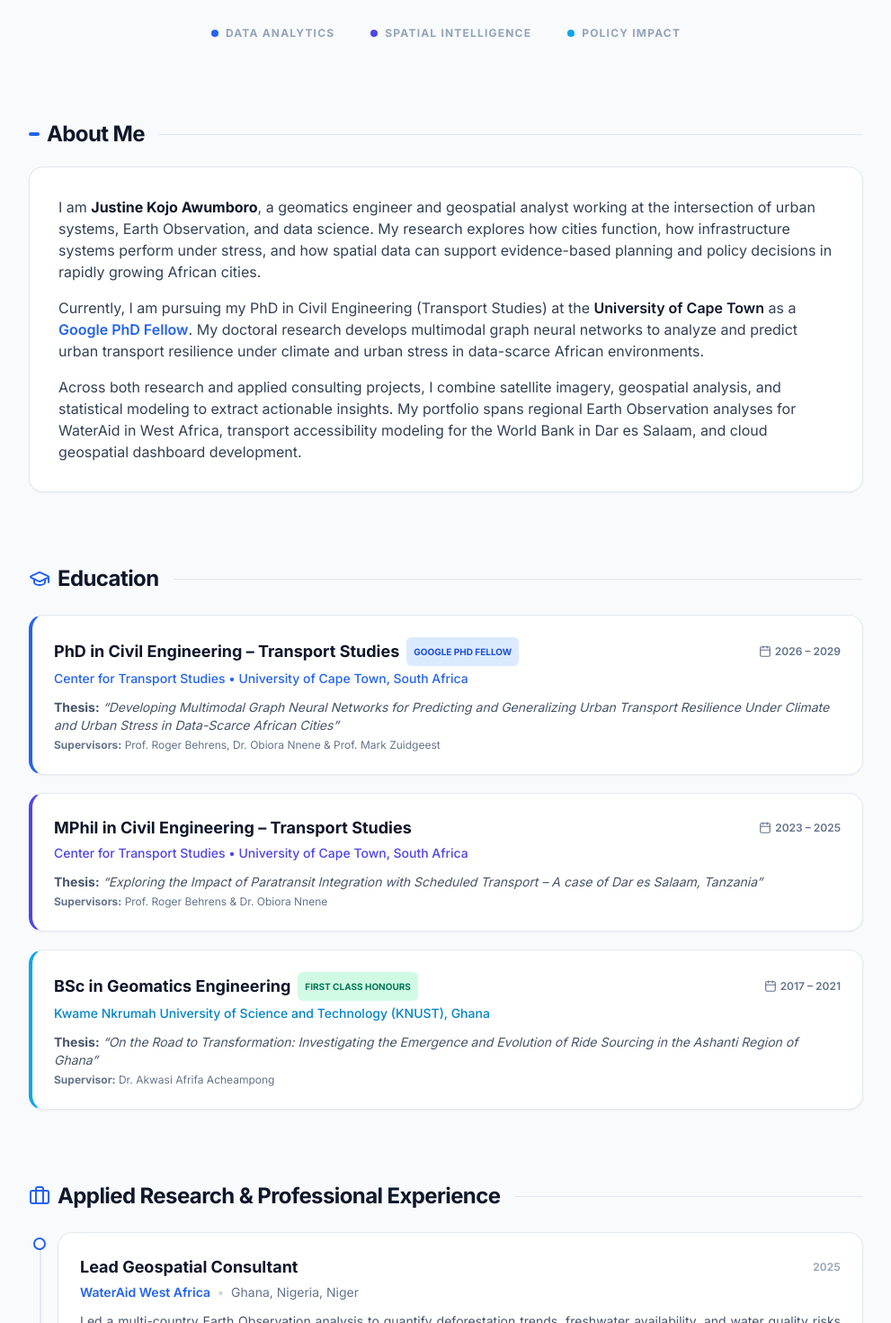
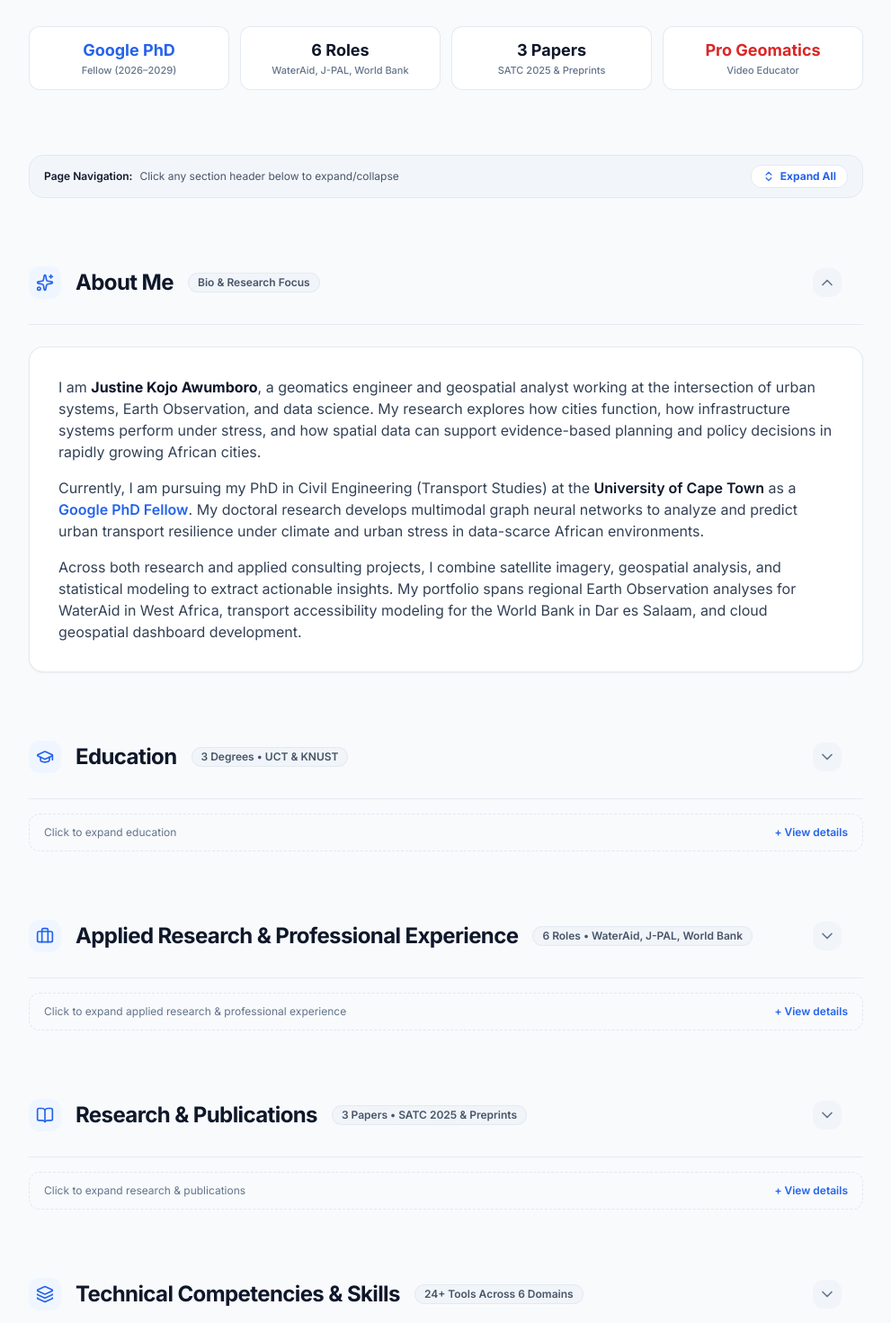
Before and after one commit to Awumboro/Awumboro.github.io, a React (Vite) app: page / in a window 1280 px wide. Shown: the part 380-1850 px from the top of the page at 90% size, without its empty margins (144-1135 px from the left). Built offline with nearby package versions, Linux system fonts and the light colour scheme; a web font is replaced by a local one.

Commit message:
Add collapsible accordion sections with global toggle, stats summary, and auto hash navigation

```diff
--- /dev/null
+++ b/src/components/CollapsibleSection.jsx
@@ -0,0 +1,82 @@
+import React from "react";
+import { ChevronDown } from "lucide-react";
+
+export default function CollapsibleSection({
+  id,
+  icon,
+  title,
+  badge,
+  isOpen,
+  onToggle,
+  action,
+  children
+}) {
+  return (
+    <section id={id} className="scroll-mt-24 space-y-4">
+      {/* Interactive Header Bar */}
+      <div
+        onClick={onToggle}
+        role="button"
+        tabIndex={0}
+        onKeyDown={(e) => {
+          if (e.key === "Enter" || e.key === " ") {
+            e.preventDefault();
+            onToggle();
+          }
+        }}
+        className="w-full flex items-center justify-between gap-4 p-3 -mx-3 rounded-2xl cursor-pointer select-none hover:bg-slate-100/70 dark:hover:bg-zinc-900/60 transition-colors group"
+        aria-expanded={isOpen}
+      >
+        <div className="flex items-center gap-3 sm:gap-4 flex-wrap">
+          {icon && (
+            <div className="p-2 rounded-xl bg-blue-50 dark:bg-blue-950/50 text-blue-600 dark:text-blue-400 group-hover:scale-105 transition-transform">
+              {icon}
+            </div>
+          )}
+          <h2 className="text-xl sm:text-2xl font-bold text-slate-900 dark:text-zinc-100 tracking-tight">
+            {title}
+          </h2>
+          {badge && (
+            <span className="px-2.5 py-0.5 rounded-full text-xs font-semibold bg-slate-100 dark:bg-zinc-800 text-slate-600 dark:text-zinc-400 border border-slate-200/80 dark:border-zinc-700/60">
+              {badge}
+            </span>
+          )}
+        </div>
+
+        <div className="flex items-center gap-3 shrink-0">
+          {action && (
+            <div
+              onClick={(e) => e.stopPropagation()}
+              className="hidden sm:block"
+            >
+              {action}
+            </div>
+          )}
+
+          <div
+            className={`p-1.5 rounded-xl bg-slate-100 dark:bg-zinc-800 text-slate-500 dark:text-zinc-400 group-hover:text-blue-600 dark:group-hover:text-blue-400 transition-all duration-300 ${
+              isOpen ? "rotate-180 bg-blue-50 dark:bg-blue-950/60 text-blue-600" : ""
+            }`}
+          >
+            <ChevronDown className="w-5 h-5" />
+          </div>
+        </div>
+      </div>
+
+      <div className="h-px bg-slate-200/80 dark:bg-zinc-800"></div>
+
+      {/* Collapsible Content */}
+      {isOpen ? (
+        <div className="pt-2 animate-fadeIn">{children}</div>
+      ) : (
+        <div
+          onClick={onToggle}
+          className="py-3 px-4 rounded-xl border border-dashed border-slate-200 dark:border-zinc-800 text-xs text-slate-500 dark:text-zinc-400 hover:border-blue-300 dark:hover:border-zinc-700 hover:text-blue-600 dark:hover:text-blue-400 cursor-pointer flex items-center justify-between transition-colors"
+        >
+          <span>Click to expand {title.toLowerCase()}</span>
+          <span className="font-semibold text-blue-600 dark:text-blue-400">+ View details</span>
+        </div>
+      )}
+    </section>
+  );
+}
--- a/src/pages/Home.jsx
+++ b/src/pages/Home.jsx
@@ -1,25 +1,26 @@
-import React, { useState } from "react";
-import { Link } from "react-router-dom";
+import React, { useState, useEffect } from "react";
+import { Link, useLocation } from "react-router-dom";
 import { projects } from "../projectsData";
 import { experiences } from "../experienceData";
 import BibtexModal from "../components/BibtexModal";
 import ImageLightbox from "../components/ImageLightbox";
+import CollapsibleSection from "../components/CollapsibleSection";
 import {
   BookOpen,
   Mail,
   Check,
-  Copy,
   ExternalLink,
   GraduationCap,
   Briefcase,
   Layers,
   ArrowRight,
   FileText,
-  Award,
   Sparkles,
   MapPin,
   Calendar,
-  Quote
+  Quote,
+  ChevronsUpDown,
+  FolderGit2
 } from "lucide-react";
 import { GithubIcon, LinkedinIcon, YoutubeIcon, ScholarIcon } from "../components/SocialIcons";
 
@@ -28,6 +29,44 @@ export default function Home() {
   const [activeSkillCategory, setActiveSkillCategory] = useState("All");
   const [citationPaper, setCitationPaper] = useState(null);
   const [lightboxImg, setLightboxImg] = useState({ isOpen: false, src: "", title: "" });
+
+  const location = useLocation();
+
+  // Collapsible section state (Compact by default, About open)
+  const [sections, setSections] = useState({
+    about: true,
+    education: false,
+    experience: false,
+    publications: false,
+    skills: false,
+    projects: false
+  });
+
+  // Automatically open section if matching hash is in URL
+  useEffect(() => {
+    if (location.hash) {
+      const sectionKey = location.hash.replace("#", "");
+      setSections((prev) => (sectionKey in prev ? { ...prev, [sectionKey]: true } : prev));
+    }
+  }, [location.hash]);
+
+  const toggleSection = (key) => {
+    setSections((prev) => ({ ...prev, [key]: !prev[key] }));
+  };
+
+  const areAllExpanded = Object.values(sections).every(Boolean);
+
+  const toggleAll = () => {
+    const nextState = !areAllExpanded;
+    setSections({
+      about: nextState,
+      education: nextState,
+      experience: nextState,
+      publications: nextState,
+      skills: nextState,
+      projects: nextState
+    });
+  };
 
   const handleCopyEmail = () => {
     navigator.clipboard.writeText("justine.jkojo@gmail.com");
@@ -122,7 +161,7 @@ export default function Home() {
   ];
 
   return (
-    <div className="space-y-20 animate-fadeIn">
+    <div className="space-y-16 animate-fadeIn">
       {/* Hero / Identity Section */}
       <header className="relative pt-4 pb-2">
         <div className="flex flex-col md:flex-row items-center md:items-start gap-8">
@@ -141,7 +180,7 @@ export default function Home() {
             {/* Fellowship Status Pill */}
             <div className="inline-flex items-center gap-1.5 px-3 py-1 rounded-full text-xs font-semibold bg-blue-50 dark:bg-blue-950/60 text-blue-700 dark:text-blue-300 border border-blue-200/80 dark:border-blue-900/60 shadow-sm">
               <Sparkles className="w-3.5 h-3.5 text-blue-600 dark:text-blue-400" />
-              <span>Google PhD Fellow • Transport Systems</span>
+              <span>Google PhD Fellow • Transport Studies</span>
             </div>
 
             <h1 className="text-3xl sm:text-5xl font-extrabold text-slate-900 dark:text-zinc-100 font-serif tracking-tight">
@@ -219,33 +258,51 @@ export default function Home() {
           </div>
         </div>
 
-        {/* Identity Pillars */}
-        <div className="pt-8 flex flex-wrap justify-center gap-x-10 gap-y-3 text-xs font-bold uppercase tracking-widest text-slate-400 dark:text-zinc-500">
-          <div className="flex items-center gap-2">
-            <span className="w-2 h-2 rounded-full bg-blue-600"></span>
-            Data Analytics
+        {/* Quick Highlights Dashboard Pill Row */}
+        <div className="mt-8 grid grid-cols-2 sm:grid-cols-4 gap-3 text-center">
+          <div className="p-3 bg-white dark:bg-zinc-900/60 border border-slate-200/90 dark:border-zinc-800 rounded-xl shadow-xs">
+            <div className="text-lg font-bold text-blue-600 dark:text-blue-400">Google PhD</div>
+            <div className="text-[11px] text-slate-500 dark:text-zinc-400 font-medium">Fellow (2026–2029)</div>
           </div>
-          <div className="flex items-center gap-2">
-            <span className="w-2 h-2 rounded-full bg-indigo-600"></span>
-            Spatial Intelligence
+          <div className="p-3 bg-white dark:bg-zinc-900/60 border border-slate-200/90 dark:border-zinc-800 rounded-xl shadow-xs">
+            <div className="text-lg font-bold text-slate-900 dark:text-zinc-100">6 Roles</div>
+            <div className="text-[11px] text-slate-500 dark:text-zinc-400 font-medium">WaterAid, J-PAL, World Bank</div>
           </div>
-          <div className="flex items-center gap-2">
-            <span className="w-2 h-2 rounded-full bg-sky-500"></span>
-            Policy Impact
+          <div className="p-3 bg-white dark:bg-zinc-900/60 border border-slate-200/90 dark:border-zinc-800 rounded-xl shadow-xs">
+            <div className="text-lg font-bold text-slate-900 dark:text-zinc-100">3 Papers</div>
+            <div className="text-[11px] text-slate-500 dark:text-zinc-400 font-medium">SATC 2025 & Preprints</div>
+          </div>
+          <div className="p-3 bg-white dark:bg-zinc-900/60 border border-slate-200/90 dark:border-zinc-800 rounded-xl shadow-xs">
+            <div className="text-lg font-bold text-red-600 dark:text-red-400">Pro Geomatics</div>
+            <div className="text-[11px] text-slate-500 dark:text-zinc-400 font-medium">Video Educator</div>
           </div>
         </div>
       </header>
 
-      {/* About Section */}
-      <section id="about" className="space-y-5">
-        <div className="flex items-center gap-4">
-          <h2 className="text-2xl font-bold text-slate-900 dark:text-zinc-100 tracking-tight flex items-center gap-2">
-            <span className="w-3 h-1 bg-blue-600 rounded-full"></span>
-            About Me
-          </h2>
-          <div className="h-px flex-1 bg-slate-200 dark:bg-zinc-800"></div>
+      {/* Global Compact / Expand Control Bar */}
+      <div className="flex items-center justify-between py-2.5 px-4 bg-slate-100/80 dark:bg-zinc-900/80 rounded-2xl border border-slate-200 dark:border-zinc-800/80">
+        <div className="flex items-center gap-2 text-xs text-slate-600 dark:text-zinc-400">
+          <span className="font-semibold text-slate-900 dark:text-zinc-200">Page Navigation:</span>
+          <span>Click any section header below to expand/collapse</span>
+        </div>
+        <button
+          onClick={toggleAll}
+          className="flex items-center gap-1.5 px-3 py-1 rounded-xl text-xs font-bold text-blue-600 dark:text-blue-400 bg-white dark:bg-zinc-800 border border-slate-200 dark:border-zinc-700 hover:shadow-xs transition-all"
+        >
+          <ChevronsUpDown className="w-3.5 h-3.5" />
+          {areAllExpanded ? "Collapse All" : "Expand All"}
+        </button>
       </div>
 
+      {/* About Section */}
+      <CollapsibleSection
+        id="about"
+        icon={<Sparkles className="w-5 h-5" />}
+        title="About Me"
+        badge="Bio & Research Focus"
+        isOpen={sections.about}
+        onToggle={() => toggleSection("about")}
+      >
         <div className="bg-white dark:bg-zinc-900/60 border border-slate-200/90 dark:border-zinc-800 p-6 sm:p-8 rounded-2xl shadow-sm text-slate-700 dark:text-zinc-300 leading-relaxed text-sm sm:text-base space-y-4">
           <p>
             I am <strong className="text-slate-900 dark:text-white">Justine Kojo Awumboro</strong>, a geomatics engineer and geospatial analyst working at the intersection of urban systems, Earth Observation, and data science. My research explores how cities function, how infrastructure systems perform under stress, and how spatial data can support evidence-based planning and policy decisions in rapidly growing African cities.
@@ -261,18 +318,17 @@ export default function Home() {
             Across both research and applied consulting projects, I combine satellite imagery, geospatial analysis, and statistical modeling to extract actionable insights. My portfolio spans regional Earth Observation analyses for WaterAid in West Africa, transport accessibility modeling for the World Bank in Dar es Salaam, and cloud geospatial dashboard development.
           </p>
         </div>
-      </section>
+      </CollapsibleSection>
 
       {/* Education Section */}
-      <section id="education" className="space-y-6">
-        <div className="flex items-center gap-4">
-          <h2 className="text-2xl font-bold text-slate-900 dark:text-zinc-100 tracking-tight flex items-center gap-2">
-            <GraduationCap className="w-6 h-6 text-blue-600 dark:text-blue-400" />
-            Education
-          </h2>
-          <div className="h-px flex-1 bg-slate-200 dark:bg-zinc-800"></div>
-        </div>
-
+      <CollapsibleSection
+        id="education"
+        icon={<GraduationCap className="w-5 h-5" />}
+        title="Education"
+        badge="3 Degrees • UCT & KNUST"
+        isOpen={sections.education}
+        onToggle={() => toggleSection("education")}
+      >
         <div className="grid grid-cols-1 gap-5">
           {/* PhD */}
           <div className="bg-white dark:bg-zinc-900/60 border-l-4 border-l-blue-600 border border-slate-200/90 dark:border-zinc-800 p-6 rounded-2xl shadow-sm hover:shadow-md transition-shadow">
@@ -349,18 +405,17 @@ export default function Home() {
             </div>
           </div>
         </div>
-      </section>
+      </CollapsibleSection>
 
       {/* Applied Research & Professional Experience */}
-      <section id="experience" className="space-y-6">
-        <div className="flex items-center gap-4">
-          <h2 className="text-2xl font-bold text-slate-900 dark:text-zinc-100 tracking-tight flex items-center gap-2">
-            <Briefcase className="w-6 h-6 text-blue-600 dark:text-blue-400" />
-            Applied Research & Professional Experience
-          </h2>
-          <div className="h-px flex-1 bg-slate-200 dark:bg-zinc-800"></div>
-        </div>
-
+      <CollapsibleSection
+        id="experience"
+        icon={<Briefcase className="w-5 h-5" />}
+        title="Applied Research & Professional Experience"
+        badge="6 Roles • WaterAid, J-PAL, World Bank"
+        isOpen={sections.experience}
+        onToggle={() => toggleSection("experience")}
+      >
         <div className="relative pl-4 sm:pl-8 space-y-8 before:absolute before:left-1 sm:before:left-3 before:top-2 before:bottom-2 before:w-0.5 before:bg-slate-200 dark:before:bg-zinc-800">
           {experiences.map((exp, index) => (
             <div key={index} className="relative group">
@@ -404,18 +459,17 @@ export default function Home() {
             </div>
           ))}
         </div>
-      </section>
+      </CollapsibleSection>
 
       {/* Research & Publications */}
-      <section id="publications" className="space-y-6">
-        <div className="flex items-center gap-4">
-          <h2 className="text-2xl font-bold text-slate-900 dark:text-zinc-100 tracking-tight flex items-center gap-2">
-            <BookOpen className="w-6 h-6 text-blue-600 dark:text-blue-400" />
-            Research & Publications
-          </h2>
-          <div className="h-px flex-1 bg-slate-200 dark:bg-zinc-800"></div>
-        </div>
-
+      <CollapsibleSection
+        id="publications"
+        icon={<BookOpen className="w-5 h-5" />}
+        title="Research & Publications"
+        badge="3 Papers • SATC 2025 & Preprints"
+        isOpen={sections.publications}
+        onToggle={() => toggleSection("publications")}
+      >
         <div className="space-y-4">
           {publications.map((pub) => (
             <div
@@ -466,19 +520,18 @@ export default function Home() {
             </div>
           ))}
         </div>
-      </section>
+      </CollapsibleSection>
 
       {/* Interactive Skills Matrix */}
-      <section id="skills" className="space-y-6">
-        <div className="flex flex-col sm:flex-row sm:items-center justify-between gap-4">
-          <div className="flex items-center gap-4">
-            <h2 className="text-2xl font-bold text-slate-900 dark:text-zinc-100 tracking-tight flex items-center gap-2">
-              <Layers className="w-6 h-6 text-blue-600 dark:text-blue-400" />
-              Technical Competencies & Skills
-            </h2>
-          </div>
-
-          {/* Filter tabs */}
+      <CollapsibleSection
+        id="skills"
+        icon={<Layers className="w-5 h-5" />}
+        title="Technical Competencies & Skills"
+        badge="24+ Tools Across 6 Domains"
+        isOpen={sections.skills}
+        onToggle={() => toggleSection("skills")}
+      >
+        <div className="space-y-6">
           <div className="flex flex-wrap gap-1.5">
             {skillCategories.map((cat) => (
               <button
@@ -493,7 +546,6 @@ export default function Home() {
                 {cat}
               </button>
             ))}
-          </div>
           </div>
 
           <div className="grid grid-cols-1 md:grid-cols-2 lg:grid-cols-3 gap-5">
@@ -523,17 +575,18 @@ export default function Home() {
               </div>
             ))}
           </div>
-      </section>
+        </div>
+      </CollapsibleSection>
 
       {/* Highlighted Projects Showcase */}
-      <section id="projects" className="space-y-6">
-        <div className="flex items-center justify-between">
-          <div className="flex items-center gap-4">
-            <h2 className="text-2xl font-bold text-slate-900 dark:text-zinc-100 tracking-tight flex items-center gap-2">
-              <span className="w-3 h-1 bg-blue-600 rounded-full"></span>
-              Featured Projects
-            </h2>
-          </div>
+      <CollapsibleSection
+        id="projects"
+        icon={<FolderGit2 className="w-5 h-5" />}
+        title="Featured Projects"
+        badge="4 Highlighted Projects"
+        isOpen={sections.projects}
+        onToggle={() => toggleSection("projects")}
+        action={
           <Link
             to="/projects"
             className="text-xs sm:text-sm font-bold text-blue-600 dark:text-blue-400 hover:underline flex items-center gap-1 group"
@@ -541,8 +594,8 @@ export default function Home() {
             <span>View All Projects</span>
             <ArrowRight className="w-4 h-4 group-hover:translate-x-1 transition-transform" />
           </Link>
-        </div>
-
+        }
+      >
         <div className="grid grid-cols-1 md:grid-cols-2 gap-6">
           {projects.map((proj, idx) => (
             <div
@@ -598,7 +651,7 @@ export default function Home() {
             </div>
           ))}
         </div>
-      </section>
+      </CollapsibleSection>
 
       {/* BibTeX Modal */}
       <BibtexModal
```
Lines whose indentation alone changed are shown as unchanged.
